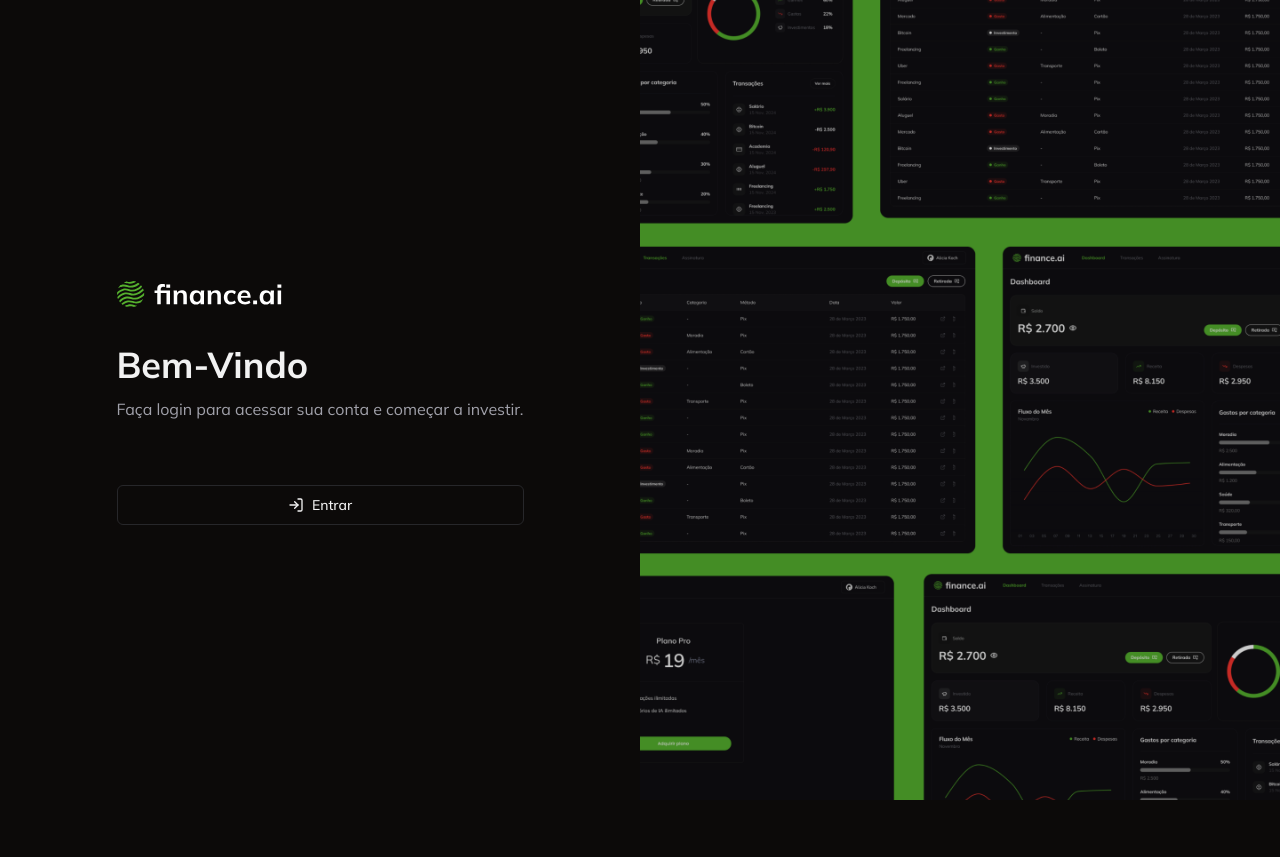
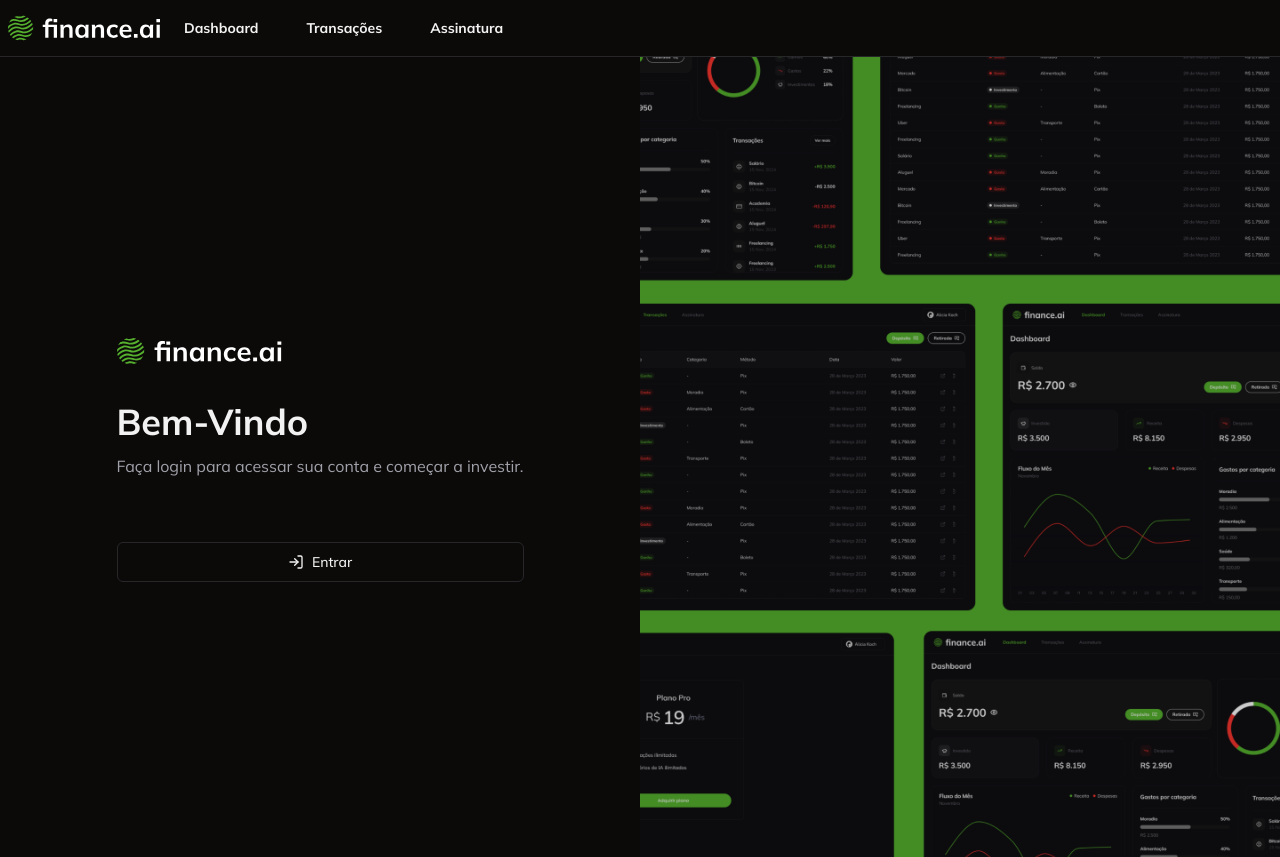
Before and after one commit to Aleak1ra/financas-ai, a Next.js app: page /login in a window 1280 px wide. Before the commit the page ends 800 px from the top, so only its background shows below. Built offline with nearby package versions, Linux system fonts and the light colour scheme; no server answers.

Commit message:
feat: add header on layout

```diff
--- a/app/layout.tsx
+++ b/app/layout.tsx
@@ -3,6 +3,7 @@ import { Mulish } from "next/font/google";
 import "./globals.css";
 import { ClerkProvider } from "@clerk/nextjs";
 import { dark, neobrutalism } from "@clerk/themes";
+import Header from "./_components/ui/layout/header";
 
 const mulish = Mulish({
   subsets: ["latin-ext"],
@@ -28,6 +29,7 @@ export default function RootLayout({
             baseTheme: [dark, neobrutalism],
           }}
         >
+          <Header />
           {children}
         </ClerkProvider>
       </body>
--- a/app/page.tsx
+++ b/app/page.tsx
@@ -1,6 +1,5 @@
 import { auth } from "@clerk/nextjs/server";
 import { redirect } from "next/navigation";
-import Header from "./_components/ui/layout/header";
 import { Button } from "./_components/ui/button";
 
 export default function Home() {
@@ -10,7 +9,6 @@ export default function Home() {
   }
   return (
     <div className="items-center">
-      <Header />
       <div className="mt-3 items-center px-3 py-3">
         <span className="text-3xl font-bold">Dashboard</span>
         <Button variant={"ghost"}>Relatório IA</Button>
```
